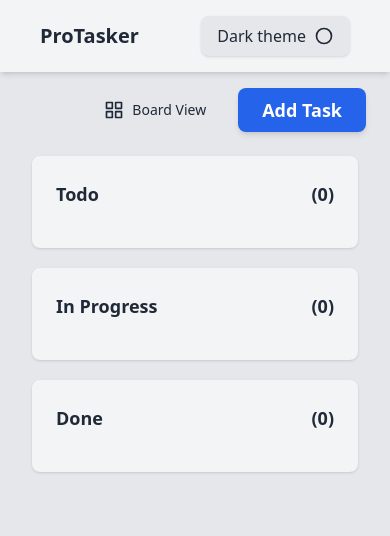
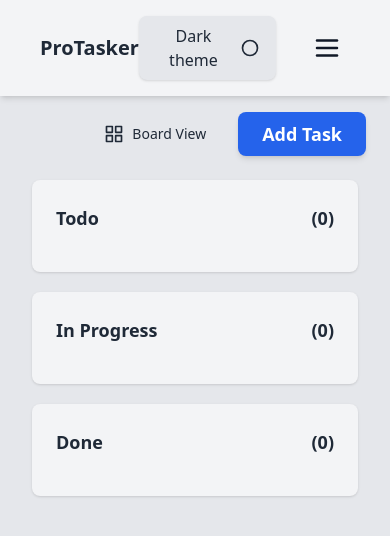
Before and after one commit to adrianrakiec/ProTasker, a React (Vite) app: page / in a window 390 px wide. Shown: the top 536 px of the page. Built offline with nearby package versions, Linux system fonts and the light colour scheme.

Commit message:
feat: create hamburger menu and install lucide-react

```diff
--- a/package.json
+++ b/package.json
@@ -13,6 +13,7 @@
     "@dnd-kit/core": "^6.3.1",
     "@dnd-kit/modifiers": "^9.0.0",
     "@reduxjs/toolkit": "^2.5.0",
+    "lucide-react": "^0.474.0",
     "react": "^18.3.1",
     "react-dom": "^18.3.1",
     "react-redux": "^9.2.0",
--- /dev/null
+++ b/src/components/HamburgerMenu.tsx
@@ -0,0 +1,31 @@
+import { BarChart3, Upload } from 'lucide-react';
+import { NavItem } from './NavItem';
+
+interface HamburgerMenuProps {
+	onClose: () => void;
+}
+
+export const HamburgerMenu: React.FC<HamburgerMenuProps> = ({ onClose }) => {
+	return (
+		<div className='absolute right-0 mt-4 w-64 bg-white dark:bg-gray-800 shadow-lg rounded-md overflow-hidden'>
+			<ul className='flex flex-col text-gray-900 dark:text-white'>
+				<li>
+					<NavItem
+						to='/statistics'
+						icon={<BarChart3 size={20} />}
+						label='Statistics'
+						onClose={onClose}
+					/>
+				</li>
+				<li>
+					<NavItem
+						to='/import-export'
+						icon={<Upload size={20} />}
+						label='Import/Export Tasks'
+						onClose={onClose}
+					/>
+				</li>
+			</ul>
+		</div>
+	);
+};
--- /dev/null
+++ b/src/components/NavItem.tsx
@@ -0,0 +1,24 @@
+import { Link } from 'react-router';
+
+interface NavItemProps {
+	to: string;
+	icon: React.ReactNode;
+	label: string;
+	onClose?: () => void;
+}
+
+export const NavItem: React.FC<NavItemProps> = ({
+	to,
+	icon,
+	label,
+	onClose,
+}) => (
+	<Link
+		to={to}
+		className='flex items-center gap-3 p-3 rounded hover:bg-gray-100 dark:hover:bg-gray-700 transition'
+		onClick={onClose}
+	>
+		{icon}
+		<span>{label}</span>
+	</Link>
+);
--- a/src/components/Navbar.tsx
+++ b/src/components/Navbar.tsx
@@ -1,6 +1,9 @@
+import { useState } from 'react';
 import { NavLink } from 'react-router';
+import { Menu, X } from 'lucide-react';
 import { Wrapper } from './Wrapper';
 import { ToggleThemeButton } from './ToggleThemeButton';
+import { HamburgerMenu } from './HamburgerMenu';
 
 interface NavbarProps {
 	toggleTheme: () => void;
@@ -8,17 +11,30 @@ interface NavbarProps {
 }
 
 export const Navbar: React.FC<NavbarProps> = ({ toggleTheme, isDarkMode }) => {
+	const [isOpen, setIsOpen] = useState(false);
+
 	return (
 		<nav className='bg-gray-100 dark:bg-gray-800 px-6 py-4 shadow-md'>
 			<Wrapper>
-				<div className='flex items-center justify-between'>
+				<div className='flex items-center'>
 					<div className='text-xl font-bold text-gray-800 dark:text-gray-100'>
 						<NavLink to='/'>ProTasker</NavLink>
 					</div>
-					<ToggleThemeButton
-						toggleTheme={toggleTheme}
-						isDarkMode={isDarkMode}
-					/>
+					<div className='ml-auto mr-7'>
+						<ToggleThemeButton
+							toggleTheme={toggleTheme}
+							isDarkMode={isDarkMode}
+						/>
+					</div>
+					<div className='relative'>
+						<button
+							onClick={() => setIsOpen(prev => !prev)}
+							className='p-2 rounded-md transition'
+						>
+							{isOpen ? <X size={30} /> : <Menu size={30} />}
+						</button>
+						{isOpen && <HamburgerMenu onClose={() => setIsOpen(false)} />}
+					</div>
 				</div>
 			</Wrapper>
 		</nav>
--- a/src/components/SubtaskList.tsx
+++ b/src/components/SubtaskList.tsx
@@ -1,3 +1,4 @@
+import { X } from 'lucide-react';
 import { calculateCompletionPercentage } from '../helpers/calculateCompletionPercentage';
 import { Subtask } from '../types/Task';
 import { AddSubtask } from './AddSubtask';
@@ -54,7 +55,7 @@ export const SubtaskList: React.FC<SubtaskListProps> = ({
 									onClick={() => onRemoveSubtask(subtask.id)}
 									className='text-red-500 hover:underline px-3 font-bold'
 								>
-									X
+									<X size={25} />
 								</button>
 							)}
 						</li>
```
Also changed, not shown: 1 other file (tests, documents, lock files or other folders).
